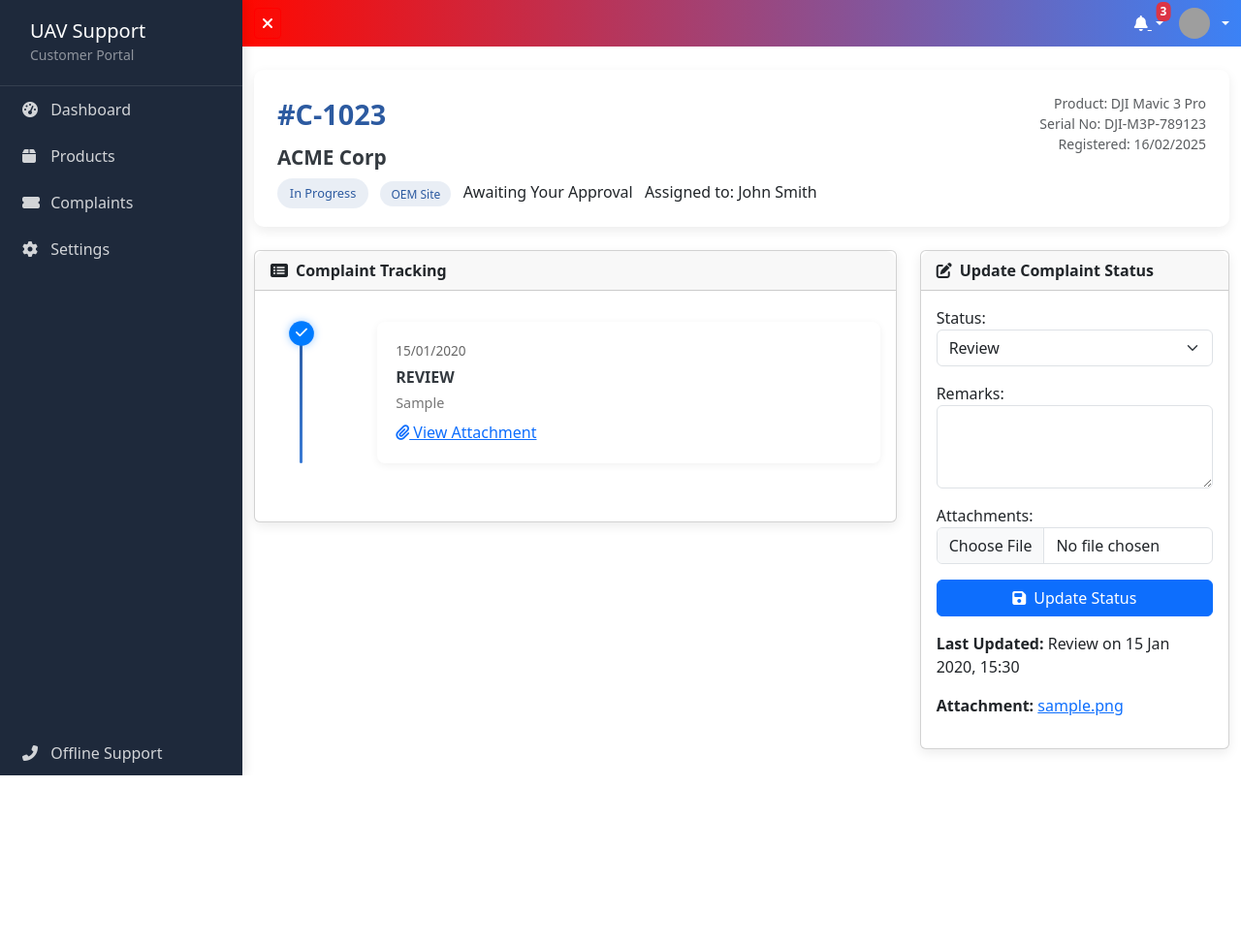
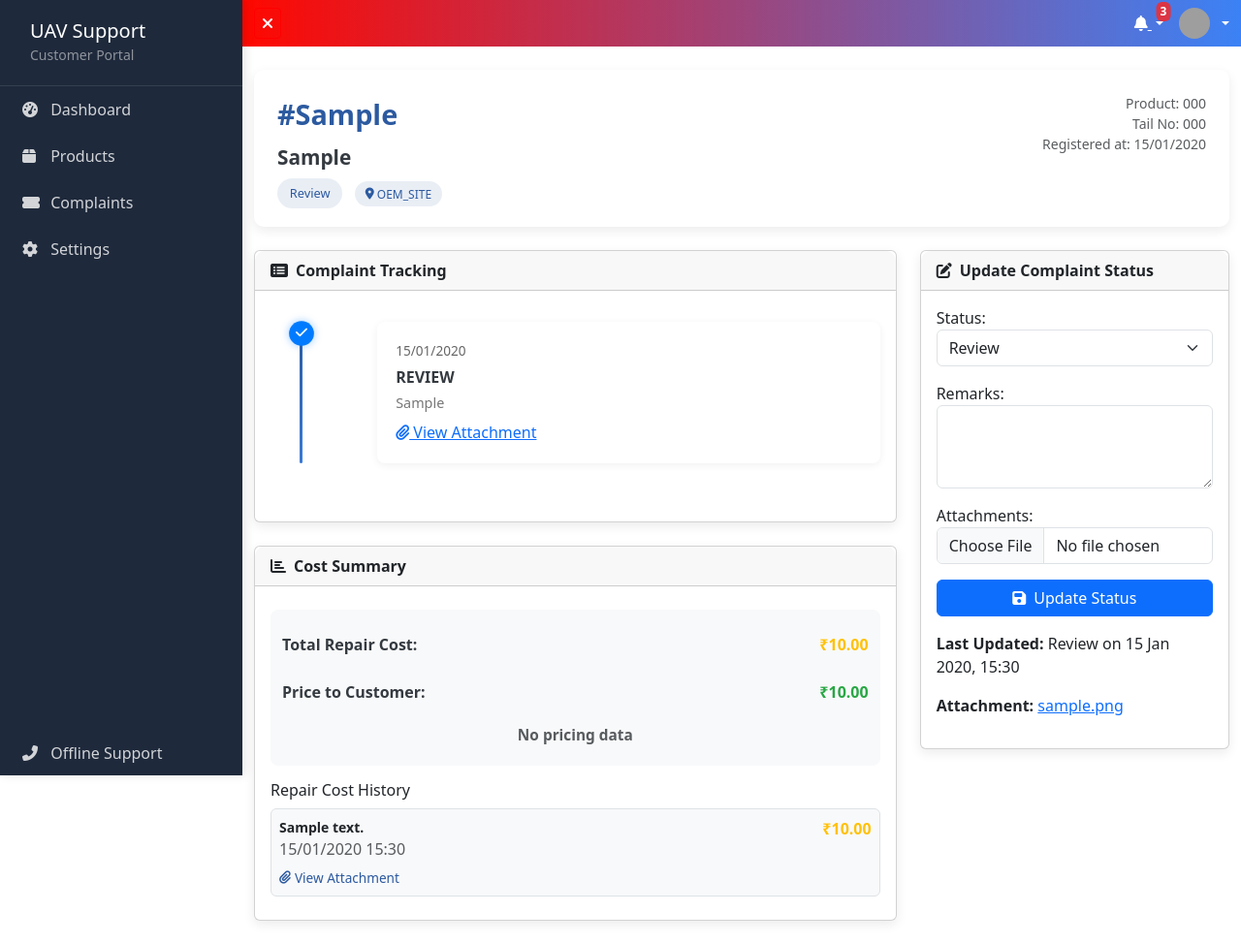
Before and after one commit to anjaliJT/JCSSS, a Django app: page /csm/complaint/1/fetch/ in a window 1280 px wide. Shown: the whole page at 97% size. Before the commit the page ends 800 px from the top, so only its background shows below. Run offline with Django 5.2, Linux system fonts and the light colour scheme; tables that the repository leaves empty hold one stand-in row (values such as "Sample post"); parts of the project's set-up code (start-up, migrations or seed data) failed here and were passed over; grey boxes are pictures that could not be loaded.

Commit message:
added django templated on complaint header, updated ui

```diff
--- a/JCSSS/templates/complaints/complain_status.html
+++ b/JCSSS/templates/complaints/complain_status.html
@@ -23,19 +23,21 @@
     <div class="complaint-header">
       <div class="row">
         <div class="col-md-8">
-          <div class="complaint-id">#C-1023</div>
-          <div class="customer-name">ACME Corp</div>
+          <div class="complaint-id">#{{event.unique_token}}</div>
+          <div class="customer-name">{{event.organization}}</div>
           <div class="mt-2">
-            <span class="status-badge status-active">In Progress</span>
-            <span class="location-badge location-oem ms-2" id="repairLocationBadge">OEM Site</span>
-            <span class="customer-only ms-2">Awaiting Your Approval</span>
-            <span class="oem-only ms-2">Assigned to: John Smith</span>
+
+            <span class="status-badge status-active">  {{ latest_status.get_status_display|default:"No Status" }}</span>
+            <span class="location-badge location-oem ms-2" id="repairLocationBadge"> <i class="fas fa-map-marker-alt " aria-hidden="true"></i> {{location_data.location|default:"OEM Site"}}</span>
+
+            <!-- <span class="customer-only ms-2">Awaiting Your Approval</span> -->
+            <!-- <span class="oem-only ms-2">Assigned to: John Smith</span> -->
           </div>
         </div>
         <div class="col-md-4 text-md-end">
-          <div class="text-muted small">Product: DJI Mavic 3 Pro</div>
-          <div class="text-muted small">Serial No: DJI-M3P-789123</div>
-          <div class="text-muted small">Registered: 16/02/2025</div>
+          <div class="text-muted small">Product: {{event.model_number}}</div>
+          <div class="text-muted small">Tail No: {{event.tail_number}}</div>
+          <div class="text-muted small">Registered at: {{ event.reported_at|date:"d/m/Y" }}</div>
         </div>
       </div>
     </div>
@@ -145,6 +147,80 @@
           </div> {% endcomment %}
         </div>
 
+        <div class="card oem-only">
+          <div class="card-header">
+            <i class="fas fa-chart-bar me-2"></i>Cost Summary
+          </div>
+          <div class="card-body">
+            <div class="cost-breakdown-section">
+              <div class="cost-item">
+                <span class="cost-label">Total Repair Cost:</span>
+                <span class="cost-value oem-cost" id="totalRepairCost">₹{{ total_repair_cost|floatformat:2 }}</span>
+              </div>
+              <div class="cost-item">
+                <span class="cost-label">Price to Customer:</span>
+                <span class="cost-value customer-cost" id="priceToCustomer">₹{{ total_customer_cost|floatformat:2 }}</span>
+              </div>
+              <div class="profit-loss" id="profitLossIndicator">
+                <!-- Profit/Loss indicator will be shown here -->
+               {% if profit_value is not None %}
+    {% if profit_value > 0 %}
+      <div class="alert alert-success mb-0 py-2">
+        <strong>Profit:</strong> ₹{{ profit_value|floatformat:2 }}
+        {% if profit_percent %}<small class="ms-2 text-muted">({{ profit_percent|floatformat:2 }}%)</small>{% endif %}
+      </div>
+    {% elif profit_value < 0 %}
+      <div class="alert alert-danger mb-0 py-2">
+        <strong>Loss:</strong> ₹{{ profit_value|floatformat:2 }}
+      </div>
+    {% else %}
+      <div class="alert alert-secondary mb-0 py-2">Break-even</div>
+    {% endif %}
+  {% else %}
+    <div class="text-muted small">No pricing data</div>
+  {% endif %}
+              </div>
+            </div>
+
+            <!-- Repair Cost History -->
+            <div class="mt-3">
+              <h6 class="mb-2">Repair Cost History</h6>
+              <div class="repair-cost-history" id="repairCostHistory">
+                {% if repair_cost %}
+                  {% for cost in repair_cost %}
+                    <div class="d-flex justify-content-between align-items-start mb-2 p-2 border rounded bg-light">
+                      <div>
+                        <div class="fw-bold small">{{ cost.description|default:"No description" }}</div>
+                        <div class="text-muted smaller">
+                          {{ cost.created_at|date:"d/m/Y H:i" }}
+                        </div>
+                        {% if cost.attachment %}
+                          <a href="{{ cost.attachment.url }}" class="attachment-link smaller" target="_blank">
+                            <i class="fas fa-paperclip me-1"></i> View Attachment
+                          </a>
+                        {% endif %}
+                      </div>
+                      <div class="text-warning fw-bold d-flex flex-column">₹{{ cost.repair_cost|floatformat:2 }}
+                      {% if user.role == "CSM" %}
+                        <form method="POST" action="{% url 'delete_repair_cost' cost.id %}"
+                              onsubmit="return confirm('Are you sure you want to delete this repair cost?');" class="mt-1">
+                          {% csrf_token %}
+                          <button type="submit" class="btn btn-sm btn-danger ms-3">
+                            <i class="fas fa-trash"></i>
+                          </button>
+                        </form>
+                      {% endif %}
+                      </div>
+                    </div>
+                  {% endfor %}
+                {% else %}
+                  <p class="text-muted small">No repair costs added yet.</p>
+                {% endif %}
+              </div>
+            </div>
+
+          </div>
+        </div>
         <!-- Customer Only: Cost Estimate Approval -->
         {% if user.role == "CUSTOMER" %}
         <div class="card customer-only">
@@ -154,7 +230,7 @@
           <div class="card-body">
             <div class="cost-breakdown-section">
               <div class="cost-item">
-                <span class="cost-label">Total Cost to Customer:</span>
+                <span class="cost-label">Total Repair Cost:</span>
                 <span class="cost-value customer-cost" id="customerTotalCost">₹0</span>
               </div>
               <div class="mt-2">
@@ -175,6 +251,7 @@
           </div>
         </div>
         {% endif %}
+
       </div>
 
       <!-- Right Column - OEM Panels -->
@@ -356,64 +433,9 @@
 
 
         <!-- Cost Summary -->
-        <div class="card oem-only">
-          <div class="card-header">
-            <i class="fas fa-chart-bar me-2"></i>Cost Summary
-          </div>
-          <div class="card-body">
-            <div class="cost-breakdown-section">
-              <div class="cost-item">
-                <span class="cost-label">Total Repair Cost:</span>
-                <span class="cost-value oem-cost" id="totalRepairCost">₹{{ total_repair_cost|floatformat:2 }}</span>
-              </div>
-              <div class="cost-item">
-                <span class="cost-label">Price to Customer:</span>
-                <span class="cost-value customer-cost" id="priceToCustomer">₹{{ total_customer_cost|floatformat:2 }}</span>
-              </div>
-              <div class="profit-loss" id="profitLossIndicator">
-                <!-- Profit/Loss indicator will be shown here -->
-              </div>
-            </div>
 
-            <!-- Repair Cost History -->
-            <div class="mt-3">
-              <h6 class="mb-2">Repair Cost History</h6>
-              <div class="repair-cost-history" id="repairCostHistory">
-                {% if repair_cost %}
-                  {% for cost in repair_cost %}
-                    <div class="d-flex justify-content-between align-items-start mb-2 p-2 border rounded bg-light">
-                      <div>
-                        <div class="fw-bold small">{{ cost.description|default:"No description" }}</div>
-                        <div class="text-muted smaller">
-                          {{ cost.created_at|date:"d/m/Y H:i" }}
-                        </div>
-                        {% if cost.attachment %}
-                          <a href="{{ cost.attachment.url }}" class="attachment-link smaller" target="_blank">
-                            <i class="fas fa-paperclip me-1"></i> View Attachment
-                          </a>
-                        {% endif %}
-                      </div>
-                      <div class="text-warning fw-bold d-flex flex-column">₹{{ cost.repair_cost|floatformat:2 }}
-                      {% if user.role == "CSM" %}
-                        <form method="POST" action="{% url 'delete_repair_cost' cost.id %}"
-                              onsubmit="return confirm('Are you sure you want to delete this repair cost?');" class="mt-1">
-                          {% csrf_token %}
-                          <button type="submit" class="btn btn-sm btn-danger ms-3">
-                            <i class="fas fa-trash"></i>
-                          </button>
-                        </form>
-                      {% endif %}
-                      </div>
-                    </div>
-                  {% endfor %}
-                {% else %}
-                  <p class="text-muted small">No repair costs added yet.</p>
-                {% endif %}
-              </div>
-            </div>
 
-          </div>
-        </div>
+
         <!-- Cost Summary Closed -->
         {% endif %}
 
```
